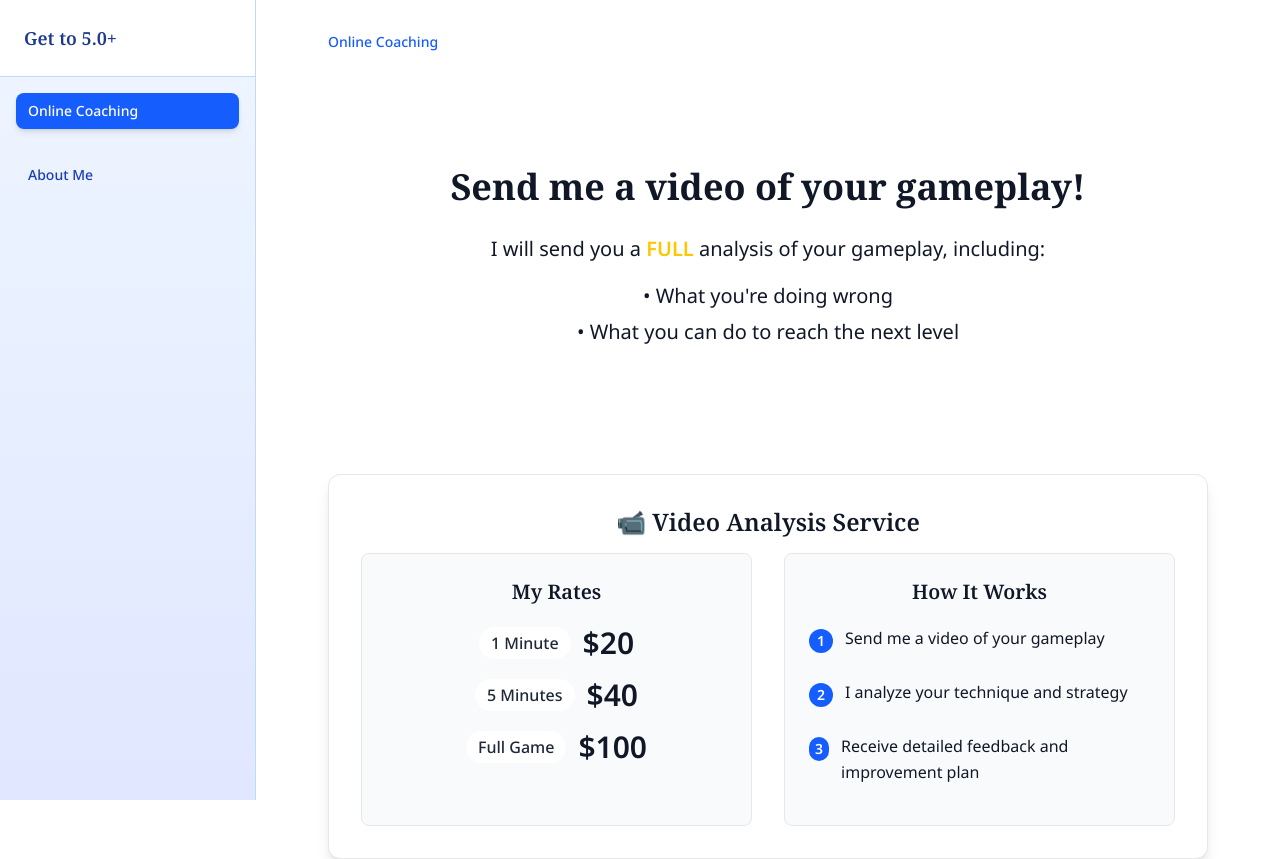
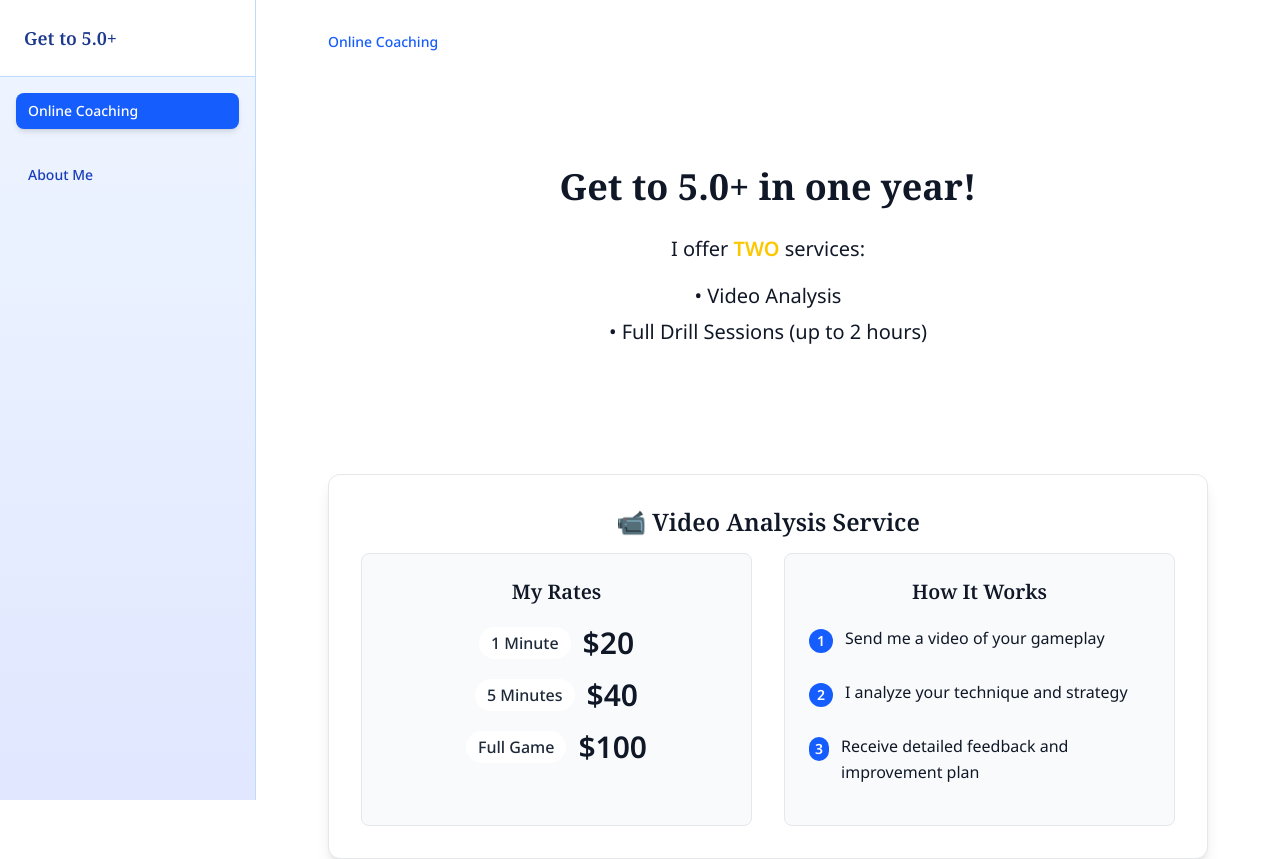
Before and after one commit to bertw2002/react-postgres-fullstack-template, a React (Vite) app: page /section/coaching in a window 1280 px wide. Shown: the top 859 px of the page. Built offline with nearby package versions, Linux system fonts and the light colour scheme; a web font is replaced by a local one.

Commit message:
Update OnlineCoachingSection.jsx

```diff
--- a/src/components/OnlineCoachingSection.jsx
+++ b/src/components/OnlineCoachingSection.jsx
@@ -5,13 +5,13 @@ function OnlineCoachingSection() {
       <div className="pb-32">
         <div className="text-center px-4 pt-16">
           <h1 className="text-3xl md:text-4xl lg:text-5xl font-bold mb-6">
-            Send me a video of your gameplay!
+            Get to 5.0+ in one year!
           </h1>
           <div className="text-lg md:text-xl max-w-2xl mx-auto">
-            <p className="mb-3">I will send you a <span className="text-yellow-400 font-bold">FULL</span> analysis of your gameplay, including:</p>
+            <p className="mb-3">I offer <span className="text-yellow-400 font-bold">TWO</span> services:</p>
             <ul className="list-none space-y-2">
-              <li>• What you're doing wrong</li>
-              <li>• What you can do to reach the next level</li>
+              <li>• Video Analysis</li>
+              <li>• Full Drill Sessions (up to 2 hours)</li>
             </ul>
           </div>
         </div>
```
